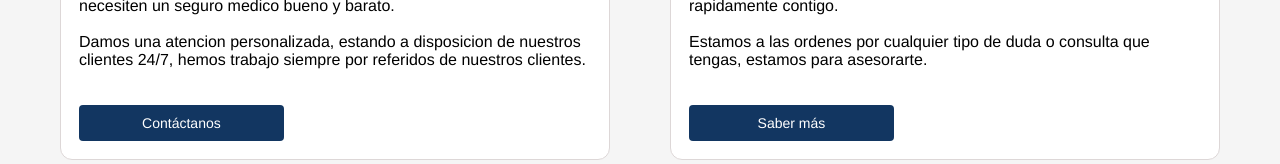
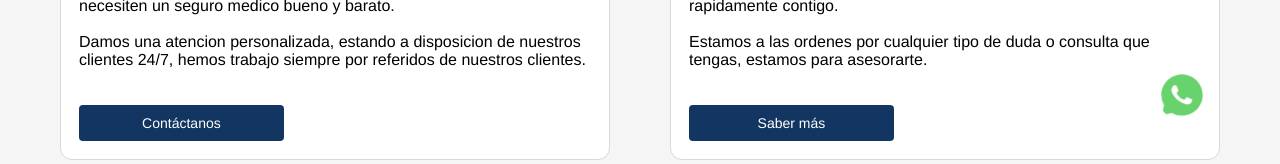
Before and after one commit to germanseoane/proyecto-seguros, a React (Create React App) app: page / in a window 1280 px wide. Shown: the part 636-800 px from the top of the page. Built offline with nearby package versions, Linux system fonts and the light colour scheme.

Commit message:
animation added

```diff
--- a/src/Screens/WelcomeScreen.css
+++ b/src/Screens/WelcomeScreen.css
@@ -33,6 +33,20 @@
   display: flex;
   flex-direction: row;
   justify-content: space-evenly;
+}
+.whats-icon {
+  position: fixed;
+  right: 6%;
+  bottom: 6%;
+  color: #58ce5e;
+  padding: 4;
+  background-color: white;
+  border-radius: 200%;
+  cursor: pointer;
+  opacity: 0.9;
+}
+.animate__animated.animate__heartBeat {
+  --animate-duration: 12s;
 }
 .welcome-info {
   width: 40%;
--- a/src/Screens/WelcomeScreen.js
+++ b/src/Screens/WelcomeScreen.js
@@ -4,6 +4,8 @@ import "./WelcomeScreen.css";
 import welcomeImage from "../assets/homepage.jpg";
 import obamaLogo from "../assets/Obamacare-Logo.png";
 import { useHistory } from "react-router-dom";
+import { RiWhatsappFill } from "react-icons/ri";
+import "animate.css";
 
 const WelcomeScreen = () => {
   const history = useHistory();
@@ -11,6 +13,10 @@ const WelcomeScreen = () => {
   return (
     <>
       <div className="main-welcome">
+        <RiWhatsappFill
+          size={42}
+          className="whats-icon animate__animated animate__heartBeat"
+        />
         <h1 className="absolute-welcome">DP Seguros Latinos</h1>
         <h3 className="absolute-h3">
           Diego Panzardo – Licensed Agent con más de 12 años de experiencia en
--- a/src/components/SideDrawer.css
+++ b/src/components/SideDrawer.css
@@ -13,15 +13,15 @@
   transform: translateX(0);
 }
 .drawer-header {
-  height: 149px;
+  height: 129px;
   border-bottom: 3px solid var(--primary-color);
   display: flex;
   justify-content: flex-start;
   align-items: center;
 }
 .image {
-  width: 80%;
-  height: 80%;
+  width: 90%;
+  height: 90%;
   object-fit: scale-down;
 }
 
```
